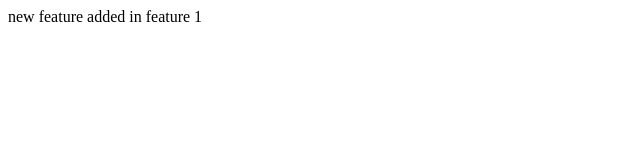
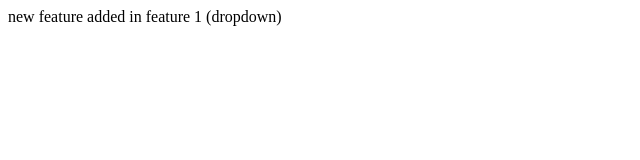
Before and after one commit to actually-niraj/localrepo, a plain HTML site: page index.html in a window 1280 px wide. Shown: the whole page, without its empty margins (0-640 px from the left). Drawn offline with Linux system fonts and the light colour scheme.

Commit message:
add dropdown

```diff
--- a/index.html
+++ b/index.html
@@ -1 +1 @@
-<p>new feature added in feature 1</p>
+<p>new feature added in feature 1 (dropdown)</p>
```
